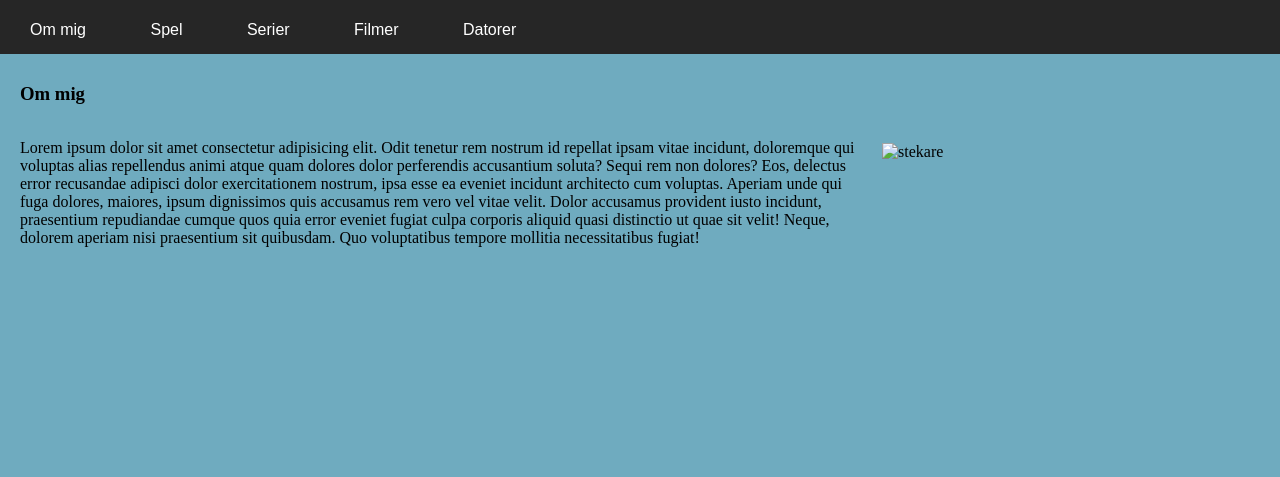
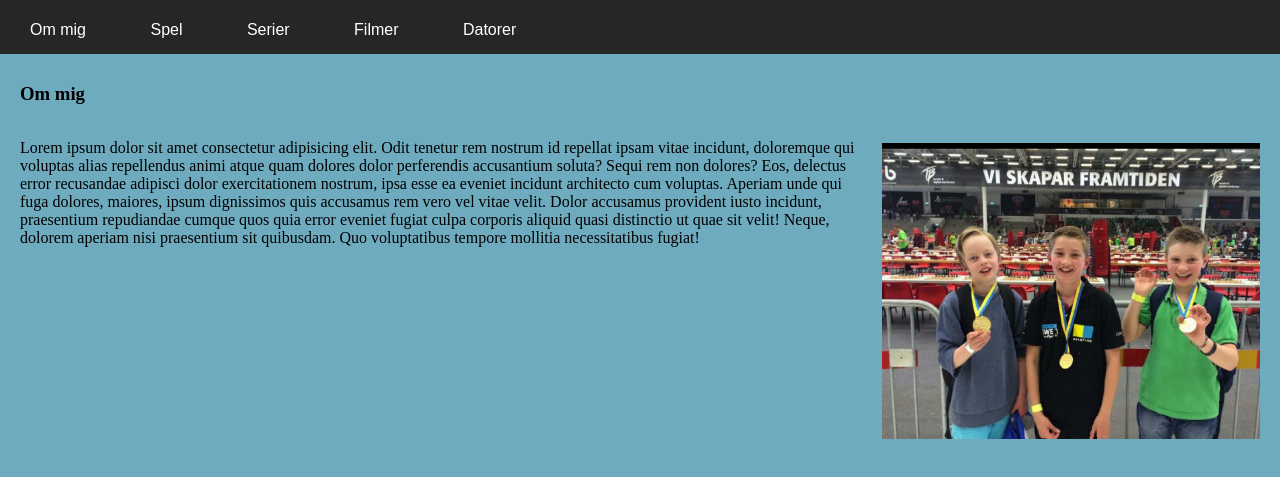
Before and after one commit to asplunds/Foretag, a plain HTML site: page personlig/PersonligSida.html in a window 1280 px wide. Shown: the part 111-588 px from the top of the page. Drawn offline with Linux system fonts and the light colour scheme; the site is published under a folder, as on GitHub Pages, so addresses that start at the root find nothing.

Commit message:
Update PersonligSida.html

```diff
--- a/personlig/PersonligSida.html
+++ b/personlig/PersonligSida.html
@@ -28,7 +28,7 @@
                   <p class="text">
                       Lorem ipsum dolor sit amet consectetur adipisicing elit. Odit tenetur rem nostrum id repellat ipsam vitae incidunt, doloremque qui voluptas alias repellendus animi atque quam dolores dolor perferendis accusantium soluta? Sequi rem non dolores? Eos, delectus error recusandae adipisci dolor exercitationem nostrum, ipsa esse ea eveniet incidunt architecto cum voluptas. Aperiam unde qui fuga dolores, maiores, ipsum dignissimos quis accusamus rem vero vel vitae velit. Dolor accusamus provident iusto incidunt, praesentium repudiandae cumque quos quia error eveniet fugiat culpa corporis aliquid quasi distinctio ut quae sit velit! Neque, dolorem aperiam nisi praesentium sit quibusdam. Quo voluptatibus tempore mollitia necessitatibus fugiat!
                   </p>
-                <img class="stekarna" src="/stekarna.jpg" alt="stekare">
+                <img class="stekarna" src="../stekarna.jpg" alt="stekare">
             </div>
         </div>
     </div>
```
